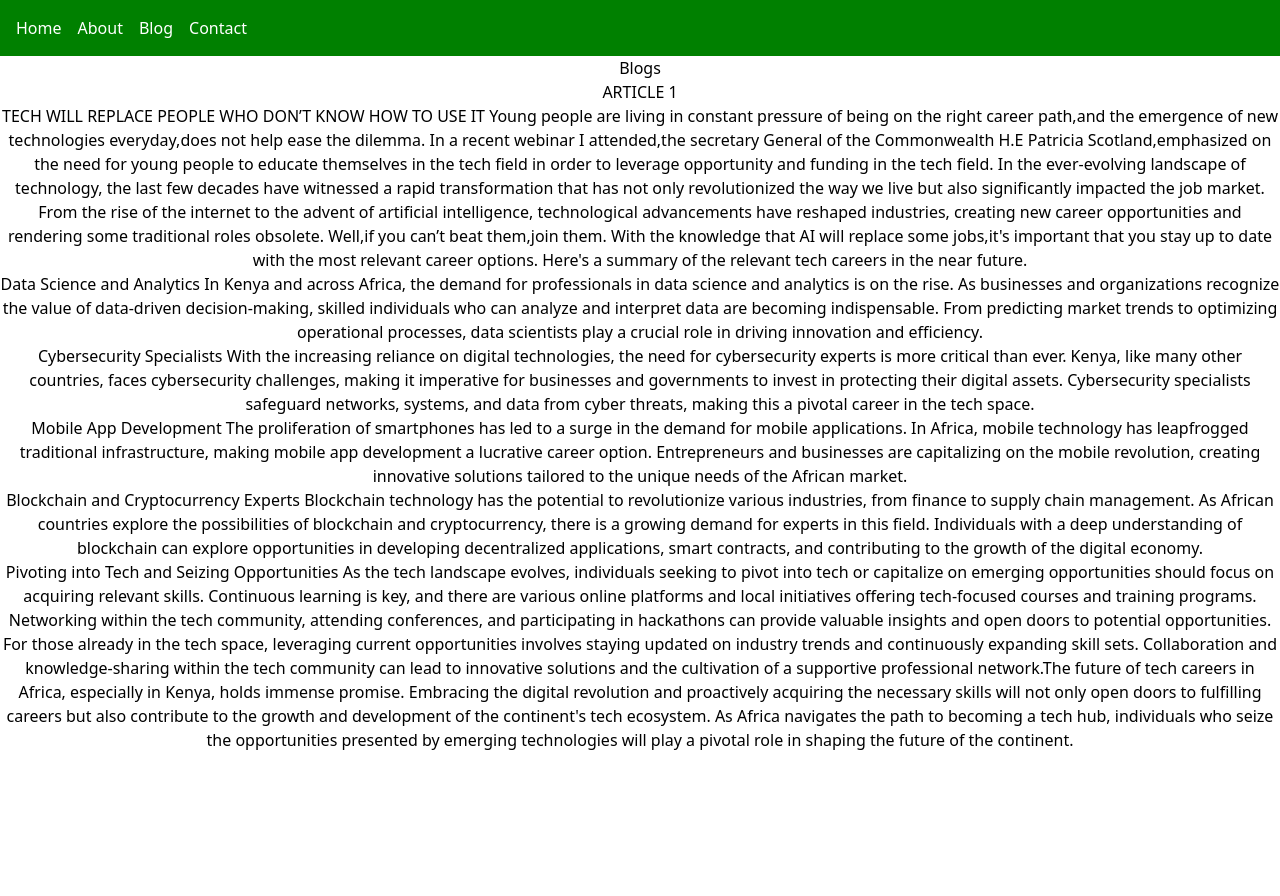
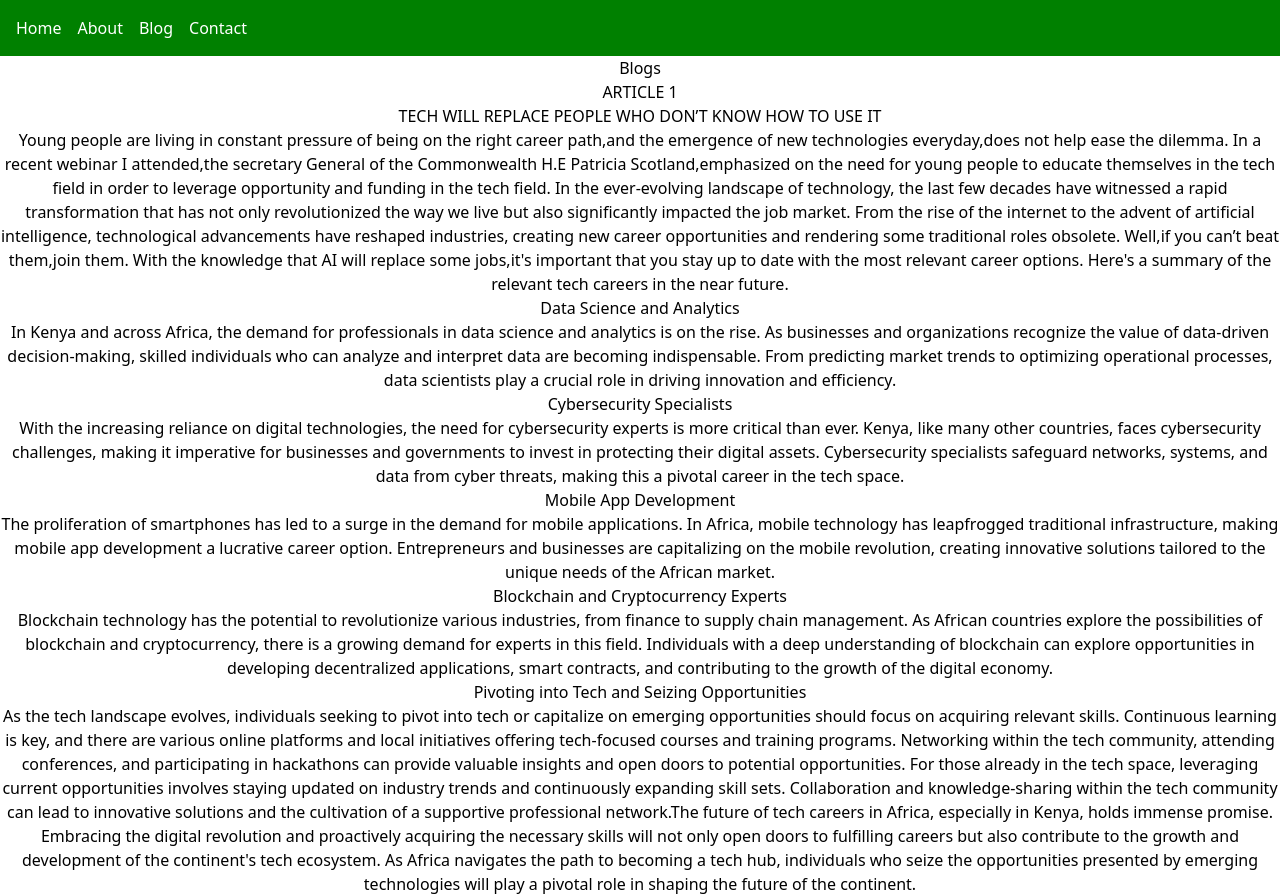
Before and after one commit to AlexIrungu/kinya-portfolio, a React (Create React App) app in the folder client/: page /blog in a window 1280 px wide. Before the commit the page ends 800 px from the top, so only its background shows below. Built offline with nearby package versions, Linux system fonts and the light colour scheme.

Commit message:
done article 1

```diff
--- a/client/src/components/Blog.js
+++ b/client/src/components/Blog.js
@@ -4,12 +4,12 @@ function Blog(){
     return(
         <div>
             <h1>Blogs</h1>
-            <div>
+            <div className="article1">
                 <h2> ARTICLE 1</h2>
                 <p>
 
 
-TECH WILL REPLACE PEOPLE WHO DON’T KNOW HOW TO USE IT
+<h1> TECH WILL REPLACE PEOPLE WHO DON’T KNOW HOW TO USE IT </h1>
 
 Young people are living in constant pressure of being on the right career path,and the
 emergence of new technologies everyday,does not help ease the dilemma. In a recent webinar
@@ -29,7 +29,7 @@ the relevant tech careers in the near future.
 
 <ul>
     <li>
-    Data Science and Analytics
+    <h2> Data Science and Analytics </h2>
 
 In Kenya and across Africa, the demand for professionals in data science and analytics is on the
 rise. As businesses and organizations recognize the value of data-driven decision-making,
@@ -38,7 +38,7 @@ predicting market trends to optimizing operational processes, data scientists pl
 in driving innovation and efficiency.
     </li>
     <li>
-    Cybersecurity Specialists
+    <h2> Cybersecurity Specialists </h2>
 
 With the increasing reliance on digital technologies, the need for cybersecurity experts is more
 critical than ever. Kenya, like many other countries, faces cybersecurity challenges, making it
@@ -48,7 +48,7 @@ this a pivotal career in the tech space.
     </li>
     <li>
 
-Mobile App Development
+<h2> Mobile App Development </h2>
 
 The proliferation of smartphones has led to a surge in the demand for mobile applications. In
 Africa, mobile technology has leapfrogged traditional infrastructure, making mobile app
@@ -58,7 +58,7 @@ market.
     </li>
     <li>
 
-Blockchain and Cryptocurrency Experts
+<h2>Blockchain and Cryptocurrency Experts </h2>
 
 Blockchain technology has the potential to revolutionize various industries, from finance to
 supply chain management. As African countries explore the possibilities of blockchain and
@@ -67,7 +67,7 @@ understanding of blockchain can explore opportunities in developing decentralize
 smart contracts, and contributing to the growth of the digital economy.
     </li>
     <li>
-    Pivoting into Tech and Seizing Opportunities
+    <h2> Pivoting into Tech and Seizing Opportunities </h2>
 
 As the tech landscape evolves, individuals seeking to pivot into tech or capitalize on emerging
 opportunities should focus on acquiring relevant skills. Continuous learning is key, and there are
@@ -93,6 +93,18 @@ the continent.
                 </p>
 
             </div>
+            <div className="article2">
+
+            </div>
+            <div className="article3">
+
+            </div>
+            <div className="article4">
+
+            </div>
+            <div className="aricle5">
+
+            </div>
             </div>
 )}
 export default Blog;
```
